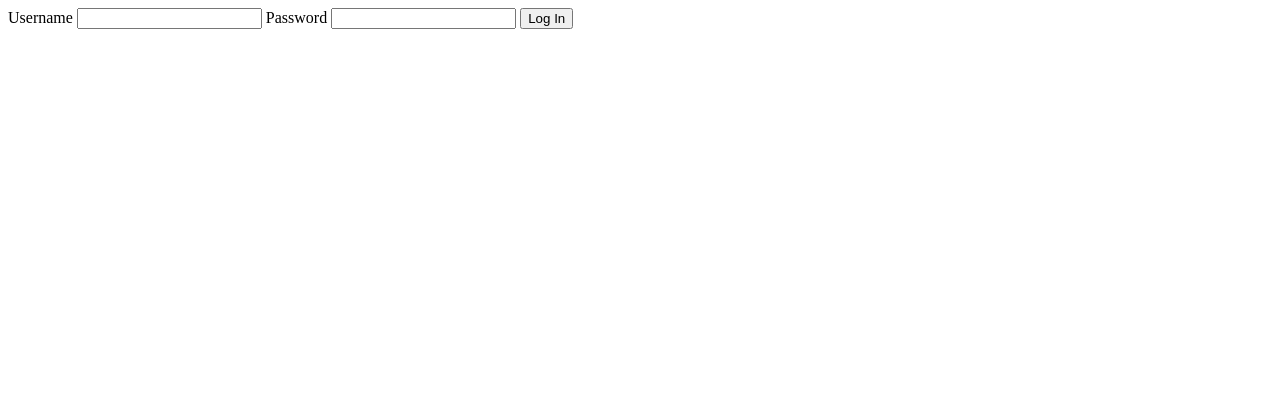
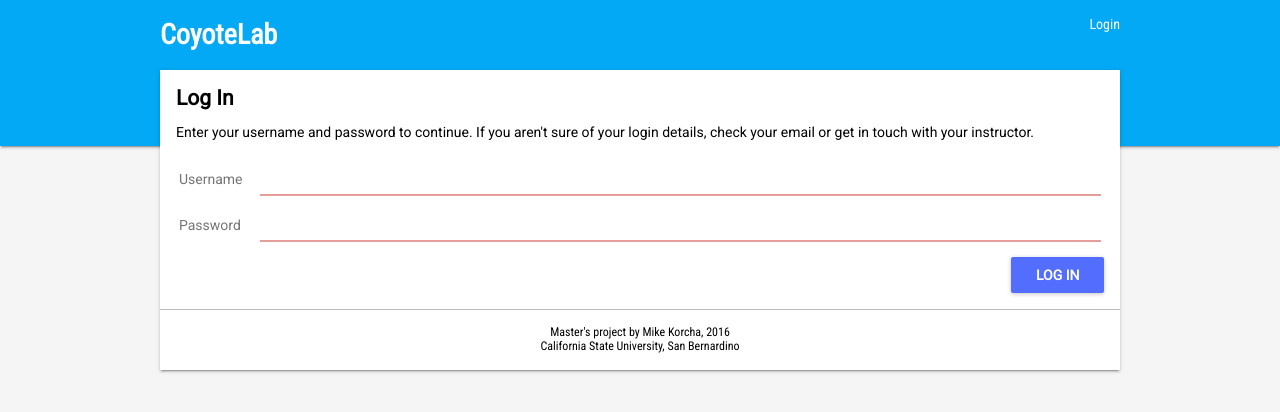
Before and after one commit to mkorcha/CoyoteLab, a Flask app: page /login in a window 1280 px wide. Shown: the top 412 px of the page. Run offline with Flask 2, Linux system fonts and the light colour scheme; style sheets or scripts are compiled from the project's sources; parts of the project's set-up code (start-up, migrations or seed data) failed here and were passed over; some libraries are stand-ins or nearby versions.

Commit message:
Set up layouts for forms

```diff
--- a/app/blueprints/instructor.py
+++ b/app/blueprints/instructor.py
@@ -83,7 +83,7 @@ def edit_course(course_id):
 
 		return redirect(url_for('instructor.courses'))
 
-	return render_template('courses/edit.jinja', form=form)
+	return render_template('courses/edit.jinja', form=form, course=course)
 
 
 @blueprint.route('/course/<course_id>/students')
--- a/res/sass/_colors.scss
+++ b/res/sass/_colors.scss
@@ -1,6 +1,7 @@
 /**
  * Colors via https://www.materialpalette.com/light-blue/indigo
  */
+$background: #F5F5F5;
 
 $primary_main: #03A9F4;
 $primary_dark: #0288D1;
@@ -9,8 +10,12 @@ $primary_light: #B3E5Fc;
 $accent: #536DFE;
 $accent_invert: #AC9201;
 
+$invalid: #da3f32;
+$invalid_light: #e59e99;
+
 $text_primary: 212121;
 $text_secondary: #757575;
+$text_hint: #BDBDBD;
 $text_light: #FFFFFF;
 
 $divider: #BDBDBD;
--- /dev/null
+++ b/res/sass/_forms.scss
@@ -0,0 +1,95 @@
+table.form {
+	width: 100%;
+
+	margin-bottom: 8px;
+
+	.label-cell {
+		white-space: nowrap;
+	}
+
+	.field-cell {
+		width: 100%;
+		padding-left: 1em;
+	}
+}
+
+textarea,
+input[type=text], input[type=password], input[type=email] {
+	padding: 8px 0;
+	margin: 4px 0;
+
+	border: none;
+	box-shadow: none;
+	resize: none;
+
+	background-color: transparent;
+
+	border-bottom: 2px solid $divider;
+
+	width: 100%;
+
+	&:focus {
+		border-bottom: 2px solid $accent;
+	}
+
+	&:invalid {
+		border-bottom: 2px solid $invalid_light;
+	}
+
+	&:focus:invalid {
+		border-bottom: 2px solid $invalid;
+	}
+
+	&::-moz-placeholder {
+		color: $text_hint;
+		opacity: 1;
+	}
+}
+
+input[type=button], input[type=submit] {
+	display: table-cell;
+	vertical-align: middle;
+	text-align: center;
+
+	border-radius: 2px;
+
+	font-size: 14px;
+	font-weight: bold;
+	text-transform: uppercase;
+
+	border: 0;
+	outline: 0;
+
+	height: 36px;
+	min-width: 88px;
+
+	background-color: $accent;
+	color: $text_light;
+
+	padding: 0.65em 1.75em;
+
+	box-shadow: 0px 1px 4px #C4C4c4;
+
+	cursor: pointer;
+
+	&:active {
+		box-shadow: 0px 3px 10px #C4C4c4;
+	}
+}
+
+label {
+	color: $text_secondary;
+}
+
+.button-holder {
+	text-align: right;
+}
+
+.error {
+	margin: 6px 0;
+
+	font-size: 12px;
+	text-align: right;
+
+	color: $invalid;
+}
--- a/res/sass/_layout.scss
+++ b/res/sass/_layout.scss
@@ -1,7 +1,7 @@
 @import 'colors';
 
 body {
-	background-color: #F5F5F5;
+	background-color: $background;
 
 	color: $text-primary;
 
@@ -91,6 +91,24 @@ footer {
 }
 
 p {
-	margin: 8px auto 8px auto;
+	margin: 12px auto 12px auto;
 	line-height: 150%;
 }
+
+a {
+	text-decoration: none;
+	color: $accent;
+
+	&:hover, &:active {
+		color: $accent_invert;
+	}
+}
+
+.notice {
+	padding: 8px;
+	margin-bottom: 12px;
+
+	border-radius: 4px;
+
+	background-color: $background;
+}
--- a/res/sass/style.scss
+++ b/res/sass/style.scss
@@ -1,3 +1,4 @@
 @import url(https://fonts.googleapis.com/css?family=Roboto|Roboto+Condensed|Source+Code+Pro:400,600);
 
 @import 'layout';
+@import 'forms';
--- a/res/templates/base.jinja
+++ b/res/templates/base.jinja
@@ -29,6 +29,11 @@
 
 		<div class="container">
 			<main>
+			{% if get_flashed_messages() %}
+				{# only a single message is flashed at a time #}
+				<div class="notice">{{ get_flashed_messages()[0] }}</div>
+			{% endif %}
+
 			{% block main %}
 				<h2>CSE 201-01</h2>
 				<h3>David Turner, PhD</h3>
--- a/res/templates/form.jinja
+++ b/res/templates/form.jinja
@@ -1,20 +1,38 @@
+{% extends 'base.jinja' %}
+
 {% macro render_field(field) %}
-	{% if field.name != 'csrf_token' %}
+	{% if field.name != 'csrf_token' and field.name != 'submit' %}
+	<tr>
+		<td class="label-cell">
 			{{ field.label }}
+		</td>
+		<td class="field-cell">
 			{{ field(**kwargs)|safe }}
+
 			{% if field.errors %}
-			{% for error in errors %}
+				{% for error in field.errors %}
+					<div class="error">
 						{{ error }}
+					</div>
 				{% endfor %}
 			{% endif %}
+		</td>
+	</tr>
 	{% endif %}
 {% endmacro %}
 
-
+{% block main %}
 <form method="post"{% if form.file %} enctype="multipart/form-data"{% endif %}>
 	{{ form.csrf_token }}
 
+	<table class="form">
 	{% for field in form %}
 		{{ render_field(field) }}
 	{% endfor %}
+	</table>
+
+	<div class="button-holder">
+		{{ form.submit }}
+	</div>
 </form>
+{% endblock %}
--- a/res/templates/login.jinja
+++ b/res/templates/login.jinja
@@ -1,15 +1,9 @@
-{% if get_flashed_messages() %}
-<div class="alert">{{ get_flashed_messages()[0] }}</div>
-{% endif %}
+{% extends 'form.jinja' %}
 
-<form method="post">
-	{{ form.csrf_token }}
+{% block main %}
+<h2>Log In</h2>
 
-	{{ form.username.label }}
-	{{ form.username }}
+<p>Enter your username and password to continue. If you aren't sure of your login details, check your email or get in touch with your instructor.</p>
 
-	{{ form.password.label }}
-	{{ form.password }}
-
-	{{ form.submit }}
-</form>
+{{ super() }}
+{% endblock %}
```
Also changed, not shown: res/templates/courses/edit.jinja (+14 -3 lines), res/templates/courses/students/add.jinja (+10 -3 lines), res/templates/courses/students/add_many.jinja (+16 -6 lines), res/templates/user/change_pw.jinja (+8 -2 lines). Lines whose indentation alone changed are shown as unchanged.
